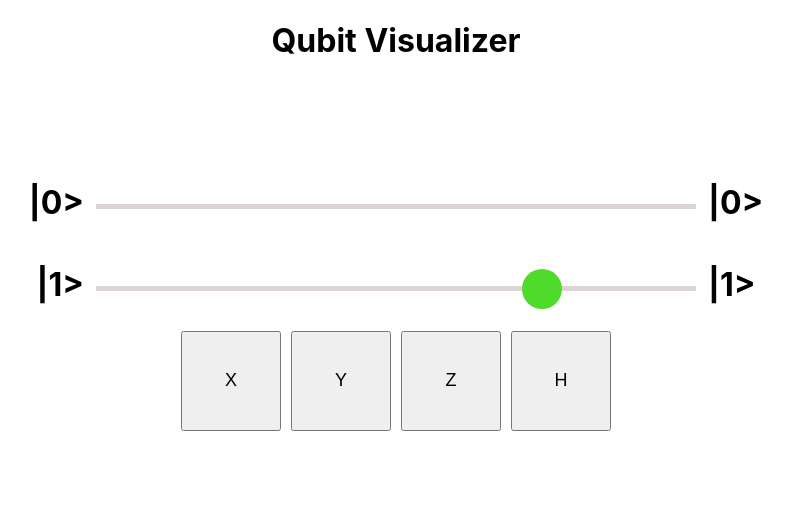
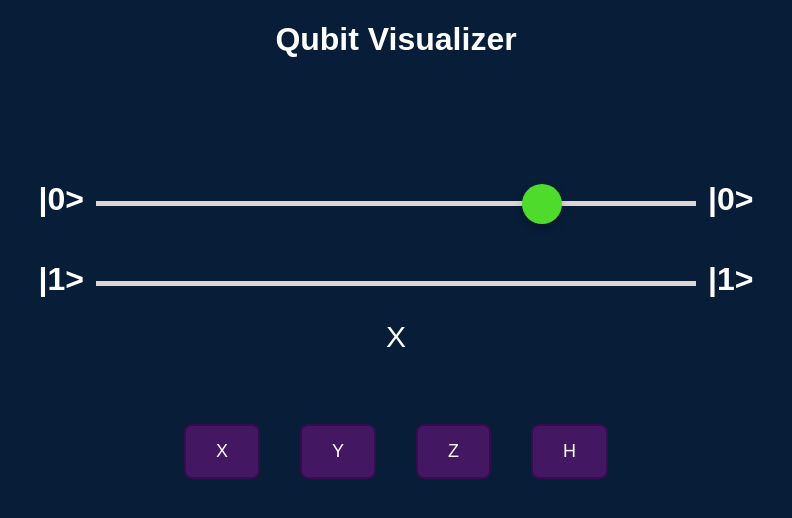
Before and after one commit to StefanBia/Qubit-Visualizer-Front, a React (Create React App) app in the folder qubit-visualizer-front/: page / in a window 1280 px wide. Shown: the top 518 px of the page, without its empty margins (244-1036 px from the left). Built offline with nearby package versions, Linux system fonts and the light colour scheme.

Commit message:
Change color theme

```diff
--- a/qubit-visualizer-front/src/App.css
+++ b/qubit-visualizer-front/src/App.css
@@ -3,3 +3,21 @@
   justify-content: center;
   margin-bottom: 80px;
 }
+
+.content-panel{
+  display: flex;
+  flex-direction: column;
+  align-items: center;
+}
+
+.selected-gate{
+  font-size: 30px;
+  padding-bottom: 50px;
+}
+
+body {
+  background-color: #071d38;
+  margin: 0; /* Remove default margin */
+  font-family: 'Arial', sans-serif; /* Specify a font if needed */
+  color: #ffffff; /* Set text color to white or any other contrasting color */
+}
--- a/qubit-visualizer-front/src/App.js
+++ b/qubit-visualizer-front/src/App.js
@@ -10,13 +10,18 @@ function App() {
     setSelectedGate(buttonLabel);
   }
 
+
   return (
     <div>
       <div className='header'>
         <h1>Qubit Visualizer</h1>
       </div>
-      <DotMovement selectedGate={selectedGate} />
-      <Workbench onButtonClicked={handleButtonClicked} />
+
+      <div className='content-panel'>
+        <DotMovement selectedGate={selectedGate} />
+        <div className='selected-gate'>{selectedGate}</div>
+        <Workbench onButtonClicked={handleButtonClicked} />
+      </div>
     </div>
   );
 }
--- a/qubit-visualizer-front/src/DotMover/DotMovement.css
+++ b/qubit-visualizer-front/src/DotMover/DotMovement.css
@@ -27,6 +27,6 @@
   width: 40px;
   height: 40px;
   border-radius: 50%;
-  background: rgb(78, 219, 43);
-
+  background: linear-gradient(135deg, #15afaf, #0a5959);
+  box-shadow: 0 4px 8px rgba(0, 0, 0, 0.2);
 }
--- a/qubit-visualizer-front/src/DotMover/DotMovement.js
+++ b/qubit-visualizer-front/src/DotMover/DotMovement.js
@@ -9,6 +9,9 @@ const DotMovement = ({selectedGate}) => {
   const [dotSize, setDotSize] = useState(40); // Initialize size to 40px
   const [firstDotColor, setFirstDotColor] = useState('rgb(78, 219, 43)');
   const [secondDotColor, setSecondDotColor] = useState('rgb(78, 219, 43)'); // Initialize color
+  const colorRealPositive = 'linear-gradient(135deg, hsl(108, 79%, 35%), #105910)';
+  const colorRealNegative = 'linear-gradient(135deg, rgb(176, 31, 31), rgb(111, 14, 14))';
+  const colorImaginaryPositive = 'linear-gradient(135deg, #15afaf, #0a5959)';
   const lineLength = 600;
   let firstHalf = true;
 
@@ -17,7 +20,7 @@ const DotMovement = ({selectedGate}) => {
       setXPosition((prevXPosition) => {
         const newXPosition = (prevXPosition + 3) % lineLength;
 
-        if (selectedGate === 'X') {
+        if (selectedGate === 'Pauli-X') {
           if (newXPosition > lineLength / 2 && firstHalf) {
             setSecondDotOpacity(1);
             setFirstDotOpacity(0);
@@ -27,16 +30,16 @@ const DotMovement = ({selectedGate}) => {
             setSecondDotOpacity(0);
             setFirstDotOpacity(1);
             setDotSize(40);
-            setSecondDotColor('rgb(78, 219, 43)');
-            setFirstDotColor('rgb(78, 219, 43)');
+            setSecondDotColor(colorRealPositive);
+            setFirstDotColor(colorRealPositive);
           }
         }
 
-        if (selectedGate === 'H') {
+        if (selectedGate === 'Hadamard') {
           if (newXPosition > lineLength / 2 && firstHalf) {
             setSecondDotOpacity(1);
             setDotSize(30);
-            setSecondDotColor('cyan');
+            setSecondDotColor(colorImaginaryPositive);
             firstHalf = false;
           } else if (newXPosition < 3) {
 
@@ -44,28 +47,30 @@ const DotMovement = ({selectedGate}) => {
             setSecondDotOpacity(0);
             setFirstDotOpacity(1);
             setDotSize(40);
-            setSecondDotColor('rgb(78, 219, 43)');
-            setFirstDotColor('rgb(78, 219, 43)');
+            setSecondDotColor(colorRealPositive);
+            setFirstDotColor(colorRealPositive);
           }
         }
 
-        if (selectedGate === 'Y') {
+        if (selectedGate === 'Pauli-Y') {
           if (newXPosition > lineLength / 2 && firstHalf) {
-            setFirstDotColor('rgb(191, 55, 55)');
+            setSecondDotColor(colorImaginaryPositive);
+            setSecondDotOpacity(1);
+            setFirstDotOpacity(0);
             firstHalf = false;
           } else if (newXPosition < 3) {
             setSecondDotOpacity(0);
             setFirstDotOpacity(1);
             setDotSize(40);
-            setSecondDotColor('rgb(78, 219, 43)');
-            setFirstDotColor('rgb(78, 219, 43)');
+            setSecondDotColor(colorRealPositive);
+            setFirstDotColor(colorRealPositive);
             firstHalf = true;
           }
         }
 
-        if (selectedGate === 'Z') {
+        if (selectedGate === 'Pauli-Z') {
 
-          setFirstDotColor('rgb(78, 219, 43)');
+          setFirstDotColor(colorRealPositive);
           setSecondDotOpacity(0);
           setFirstDotOpacity(1);
           setDotSize(40);
@@ -90,7 +95,9 @@ const DotMovement = ({selectedGate}) => {
               opacity: firstDotOpacity,
               width: `${dotSize}px`,
               height: `${dotSize}px`,
-                background: firstDotColor
+              background: firstDotColor,
+              borderRadius: '50%', // Preserve the border-radius
+              boxShadow: '0 4px 8px rgba(0, 0, 0, 0.2)', // Add a subtle box-shadow for a 3D effect
             }}
           />
         </div>
@@ -108,6 +115,8 @@ const DotMovement = ({selectedGate}) => {
               width: `${dotSize}px`,
               height: `${dotSize}px`,
               background: secondDotColor,
+              borderRadius: '50%', // Preserve the border-radius
+              boxShadow: '0 4px 8px rgba(0, 0, 0, 0.2)', // Add a subtle box-shadow for a 3D effect
             }}
           />
         </div>
@@ -117,4 +126,5 @@ const DotMovement = ({selectedGate}) => {
   );
 };
 
+
 export default DotMovement;
--- a/qubit-visualizer-front/src/components/workbench.css
+++ b/qubit-visualizer-front/src/components/workbench.css
@@ -1,15 +1,22 @@
-.workbench{
+.workbench {
     display: flex;
-    justify-content: center;
-}
+    justify-content: space-around;
+    gap: 40px;
+    margin-top: 20px;
+  }
 
+  .square-button {
+    padding: 15px 30px;
+    font-size: 18px;
+    background-color: #441763; /* Your specified color */
+    color: #ffffff;
+    border: 2px solid #340c4f; /* Slightly darker color for border */
+    border-radius: 8px;
+    cursor: pointer;
+    transition: background-color 0.3s, color 0.3s, border-color 0.3s;
+  }
 
-
-
-.square-button {
-    width: 100px;
-    height: 100px;
-    margin: 5px; /* Add some margin between buttons for spacing */
-    font-size: 18px;
-    text-transform: uppercase;
-}
+  .square-button:hover {
+    background-color: #340c4f; /* Darker color on hover */
+    border-color: #340c4f;
+  }
--- a/qubit-visualizer-front/src/components/workbench.js
+++ b/qubit-visualizer-front/src/components/workbench.js
@@ -1,24 +1,21 @@
-import React, { useState, useEffect } from 'react';
+import React from 'react';
 import './workbench.css';
 
 const Workbench = ({ onButtonClicked }) => {
-    return (
-      <div className="workbench">
-        <button className="square-button" onClick={() => onButtonClicked('X')}>
-          X
-        </button>
-        <button className="square-button" onClick={() => onButtonClicked('Y')}>
-          Y
-        </button>
-        <button className="square-button" onClick={() => onButtonClicked('Z')}>
-          Z
-        </button>
-        <button className="square-button" onClick={() => onButtonClicked('H')}>
-          H
-        </button>
-      </div>
-    );
-  };
+  const renderButton = (label, operation) => (
+    <button className="square-button" onClick={() => onButtonClicked(operation)}>
+      {label}
+    </button>
+  );
 
+  return (
+    <div className="workbench">
+      {renderButton('X', 'Pauli-X')}
+      {renderButton('Y', 'Pauli-Y')}
+      {renderButton('Z', 'Pauli-Z')}
+      {renderButton('H', 'Hadamard')}
+    </div>
+  );
+};
 
 export default Workbench;
```
Lines whose indentation alone changed are shown as unchanged.
